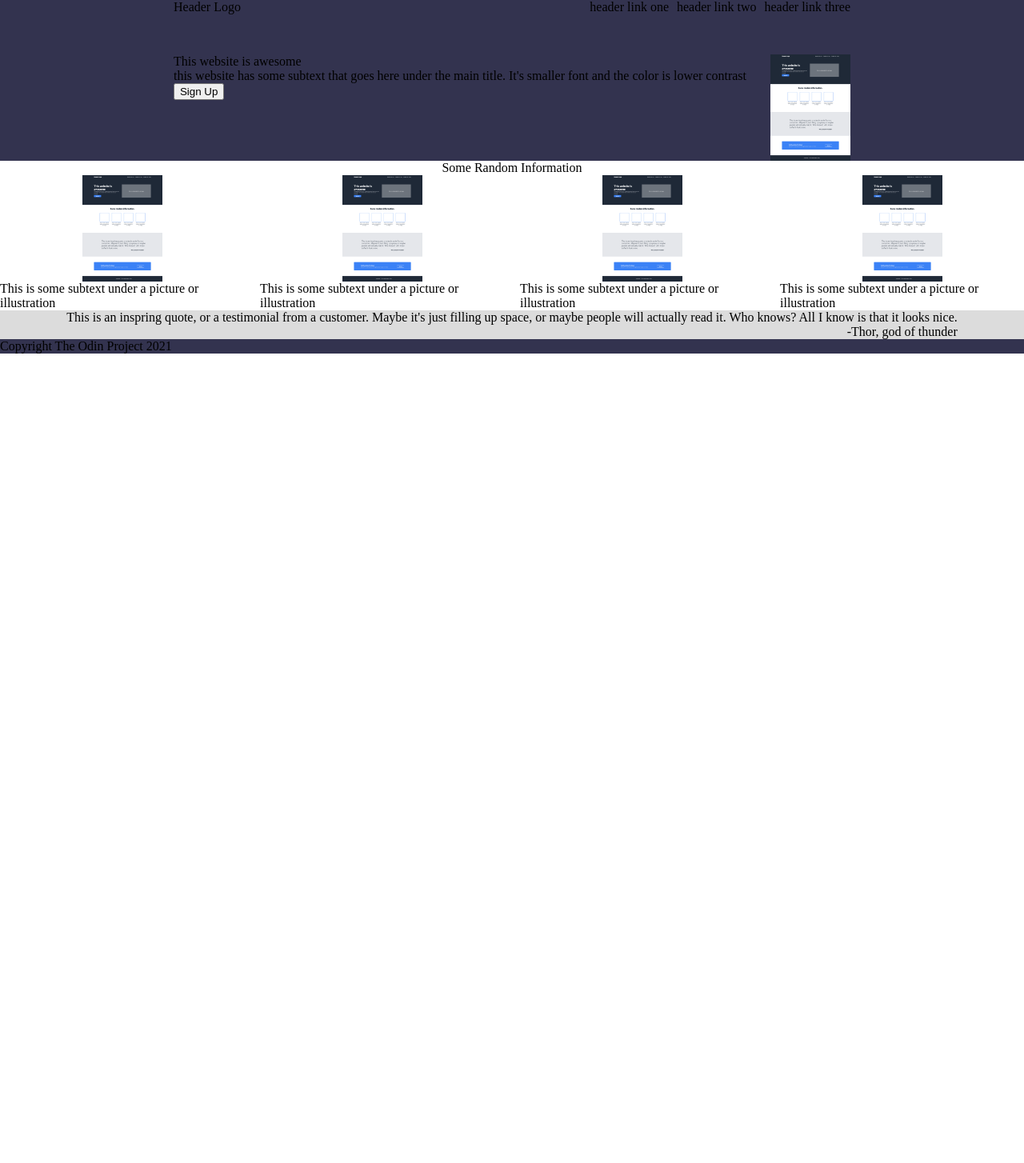
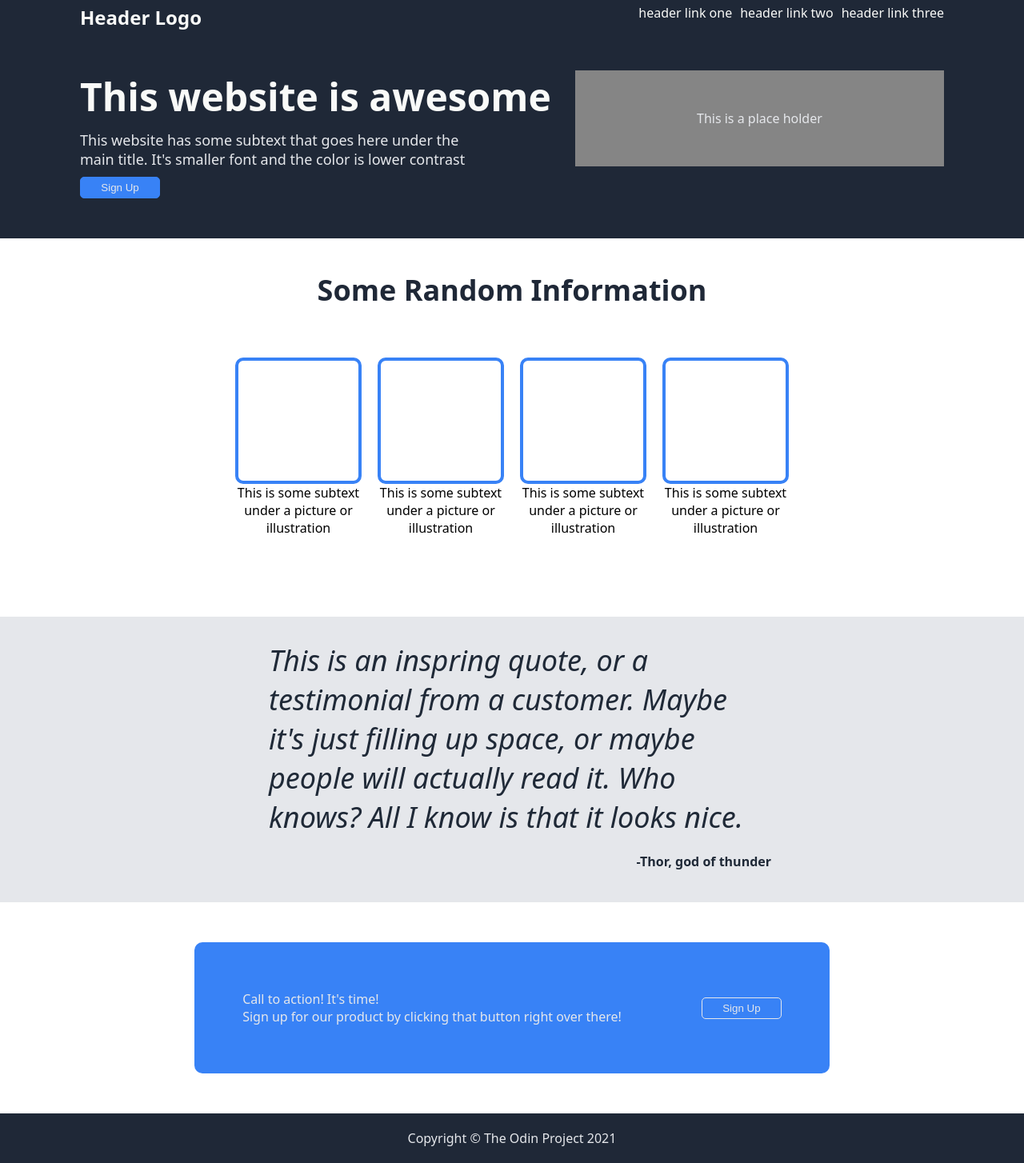
Before and after one commit to tacheampong/landing-page, a plain HTML site: page index.html in a window 1280 px wide. Shown: the whole page at 80% size. Before the commit the page ends 800 px from the top, so only its background shows below. Drawn offline with Linux system fonts and the light colour scheme.

Commit message:
added css styling to landing page

```diff
--- a/index.html
+++ b/index.html
@@ -9,7 +9,10 @@
 </head>
 <body>
 
-    <div class="header">
+
+
+
+    <div class="section1">
 
 
 
@@ -28,17 +31,23 @@
             <!-- Hero section below Navigation -->
 
                 <div class="inner-hero">
-                    <div class="left-hero">
-                        <div>This website is awesome</div>
-                    <div>this website has some subtext that goes here
-                        under the main title. It's smaller font and the color is
-                        lower contrast
-                    </div>
-                    <button>Sign Up</button>
+
+
+                        <div class="left-hero">
+                            <div class="main-text">This website is awesome</div>
+                        <div class="secondary-text">This website has some subtext that goes here
+                            under the main title. It's smaller font and the color is
+                            lower contrast
+                        </div>
+
+
+
+                    <button class="hero-button">Sign Up</button>
 
                     </div>
+                    <div class="placeholder">This is a place holder</div>
 
-                    <img width="100px"  alt="placeholder1" src="example of final landing page.png">
+                    <!-- <img  width="500px" class="placeholder"  alt="placeholder1" src="img-placeholder.jpg"> -->
 
                 </div>
 
@@ -48,27 +57,27 @@
     </div>
 
     <div class="section2">
-        <div>Some Random Information</div>
+        <div class="information-header">Some Random Information</div>
 
         <div class="inner-section2">
             <!-- Cards for Section 2 of Landing Page -->
             <div class="card">
-                <img width="100px" alt="placeholder2" src="example of final landing page.png">
+                <div class="picture"></div>
                 <a>This is some subtext under a picture or illustration</a>
             </div>
 
             <div class="card">
-                <img width="100px" alt="placeholder3" src="example of final landing page.png">
+                <div class="picture"></div>
                 <a>This is some subtext under a picture or illustration</a>
             </div>
 
             <div class="card">
-                <img width="100px" alt="placeholder4" src="example of final landing page.png">
+                <div class="picture"></div>
                 <a>This is some subtext under a picture or illustration</a>
             </div>
 
             <div class="card">
-                <img width="100px" alt="placeholder5" src="example of final landing page.png">
+                <div class="picture"></div>
                 <a>This is some subtext under a picture or illustration</a>
             </div>
 
@@ -91,6 +100,22 @@
 
     </div>
 
+  <div class="section4">
+
+    <div class="inner-section4">
+        <div class="left-section4">
+            <div>Call to action! It's time!</div>
+            <div>Sign up for our product by clicking that button
+                right over there!
+            </div>
+        </div>
+        <button class="action-button">Sign Up</button>
+
+    </div>
+
+
+  </div>
+  <div class="footer">Copyright &copy The Odin Project 2021</div>
 
 
 
@@ -98,7 +123,6 @@
 
 
 
-    <div class="footer">Copyright The Odin Project 2021</div>
 
 
 </body>
--- a/style.css
+++ b/style.css
@@ -1,44 +1,138 @@
 body{
     display: flex;
     flex-direction: column;
-    box-sizing: border-box;
-    margin:0;
+
+    font-family: system-ui, -apple-system, BlinkMacSystemFont, 'Segoe UI', Roboto, Oxygen, Ubuntu, Cantarell, 'Open Sans', 'Helvetica Neue', sans-serif;
+    margin: 0;
     height: 100vh;
 }
+.quote, .author{
+
+    color:#1F2937;
+
+}
+.quote{
+    font-style: italic;
+    font-weight: lighter;
+    font-size: 36px;
+    padding: 20px;
+}
+.information-header{
+    font-size: 36px;
+    color: #1F2837;
+    font-weight: 900;
+}
+.hero-button, .action-button{
+    background-color: #3882F6;
+    color: #E5E7EB;
+    border-radius: 5px;
+    padding: 5px;
+}
+.hero-button{
+    border: 1px solid #3882F6;
+}
+.action-button{
+    border: 1px solid #E5E7EB ;
+    align-self: center;
+
+}
+.logo{
+    font-size: 24px;
+    font-weight: bolder;
+    color: #F9FAF8;
+}
+
+.secondary-text{
+  display: block;
+    min-width: 0;
+    min-height: 0;
+    font-size: 18px;
+    color: #E5E7EB;
+   min-width: 0;
+    max-width: 500px;
+}
+.main-text{
+    font-size: 48px;
+    min-width: 0;
+    min-height: 0;
+    color: #F9FAF8;
+    font-weight: 900;
+    word-break: break-all;
+}
+.inner-section4{
+    display: flex;
+    padding: 60px;
+    border-radius: 10px;
+    gap: 100px;
+    background-color: #3882F6;
+    align-items: flex-start;
+}
+.section4{
+    display: flex;
+    align-items: center;
+    justify-content: center;
+    padding: 50px 100px 50px 100px;
+    margin-bottom: auto;
+
+
+}
+.left-section4{
+    display: flex;
+    flex-direction: column;
+    color:#E5E7EB
+
+}
+
 .section3{
     display: flex;
     flex-direction: column;
     align-items: center;
     justify-content: center;
-    background-color: gainsboro;
+    background-color: #E5E7EB;
+    padding: 10px 100px 40px 100px;
+    flex-shrink: 0;
+
 }
 .block{
     display: flex;
     flex-direction: column;
+     width: 60%;
+
 }
 .author{
     display: flex;
     align-self:flex-end;
+    font-weight: bolder;
 }
 .section2{
     display: flex;
     flex-direction: column;
     justify-content: center;
     align-items: center;
+    gap: 60px;
+    padding: 40px 300px 100px 300px;
+}
+.picture{
+    border: 4px solid #3882F6;
+    border-radius: 10px;
+    width: 150px;
+    height: 150px
+
 }
 .inner-section2{
     display: flex;
-
     gap: 20px;
 }
 .card{
     display: flex;
     align-items: center;
+    text-align: center;
     justify-content: center;
     flex-direction: column;
 }
 .nav{
     display: flex;
+    color: #F9FAF8;
      justify-content: space-between;
 }
 .hero {
@@ -52,20 +146,40 @@ body{
     display: flex;
     gap:30px;
 }
+
 .left-hero{
     display: flex;
+    gap: 10px;
     flex-direction: column;
+    justify-content: center;
     align-items: flex-start;
+    flex-shrink: 0;
 }
-.header, .footer{
-    background-color: rgba(28, 28, 60, 0.899);
+.section1, .footer{
+    background-color: #1F2837;
 }
-.header{
+.footer{
+    text-align: center;
+    color:#E5E7EB;
+    padding: 20px;
+}
+.placeholder{
+    display: flex;
+    background-color: rgb(133, 133, 133);
+    align-items: center;
+    justify-content: center;
+    color:#E5E7EB;
+    width: 500px;
+    height: 100px;
+    padding: 10px;
+
+}
+.section1{
     display: flex;
     justify-content: center;
     align-items: center;
     flex-direction: column;
-    /* margin-bottom: auto; */
+    padding: 5px 100px 50px 100px;
 }
 
 ul{
@@ -75,3 +189,6 @@ ul{
     margin: 0;
     padding: 0;
 }
+button {
+    width: 100px;
+}
```
Also changed, not shown: img-placeholder.jpg (added).
